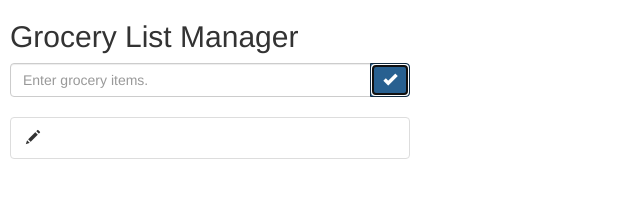
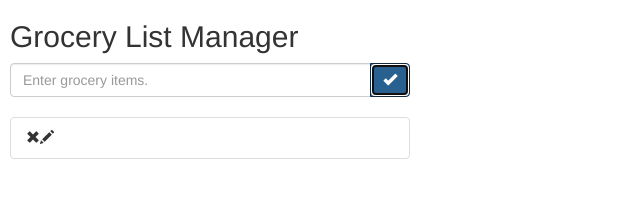
Before and after one commit to Hannah0124/Angular-Grocery-List, an Angular app: page / in a window 1280 px wide. Both pictures are taken after a click on the button 389 px from the left and 80 px from the top of the page. Shown: the top 220 px of the page, without its empty margins (0-640 px from the left). Built offline with nearby package versions, Linux system fonts and the light colour scheme.

Commit message:
Delete grocery items

```diff
--- a/src/app/grocery/grocery.component.html
+++ b/src/app/grocery/grocery.component.html
@@ -22,7 +22,8 @@
       <ul class="list-group">
         <li *ngFor="let task of tasks" class="list-group-item">
           <span> {{task.name}} </span>
-          <!-- Create a pencil icon. -->
+          <!-- Create a remove and pencil icons. -->
+          <span (click)="onDelete(task)" class="glyphicon glyphicon-remove floatright paddingLeft"></span>
           <span (click)="onEdit(task)" class="glyphicon glyphicon-pencil floatright"></span>
         </li>
       </ul>
--- a/src/app/grocery/grocery.component.ts
+++ b/src/app/grocery/grocery.component.ts
@@ -35,7 +35,6 @@ export class GroceryComponent implements OnInit {
       id: 0
     }
 
-
     // this.tasks.push({name: this.task});
     // this.task = '';
   }
@@ -45,4 +44,13 @@ export class GroceryComponent implements OnInit {
     this.task = item;
   }
 
+  // Create <onDelete> function.
+  onDelete(item) {
+    for(var i = 0; i < this.tasks.length; i++) {
+      if (item.id === this.tasks[i].id) {
+        this.tasks.splice(i, 1);
+        break;
+      }
+    }
+  }
 }
```
